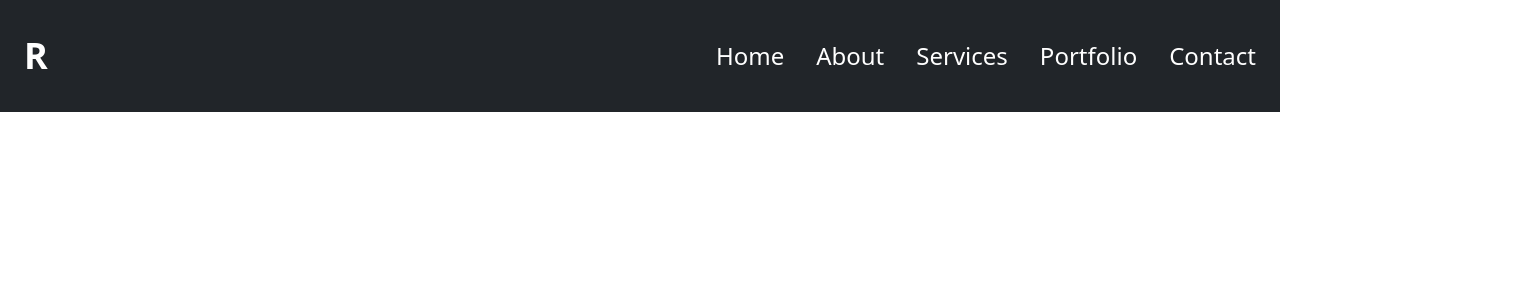
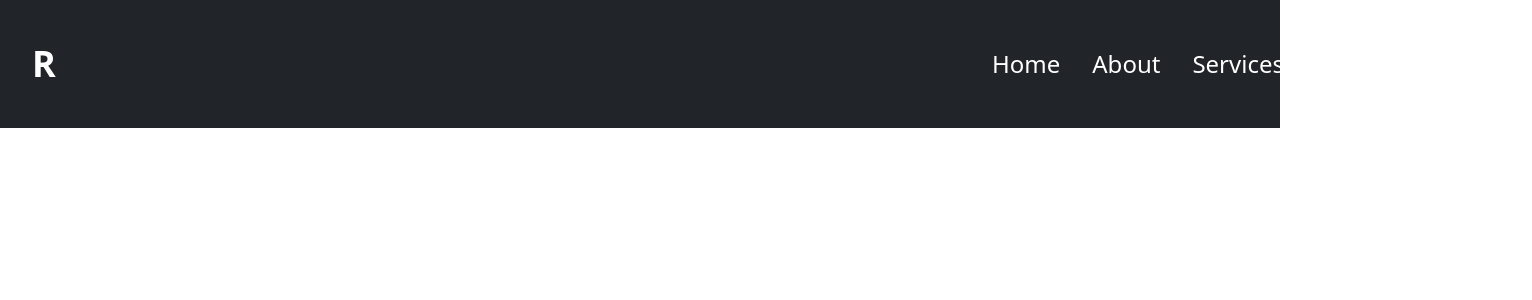
Before and after one commit to wedadosama/R-With-React, a React (Create React App) app: page / in a window 1280 px wide. Shown: the top 300 px of the page, 1532 px wide, since content can reach past the window. Built offline with nearby package versions, Linux system fonts and the light colour scheme.

Commit message:
Fix:move Header component to layouts and improve structure

```diff
--- a/src/App.js
+++ b/src/App.js
@@ -1,12 +1,9 @@
-import Header from "./Header";
-
-
+import Header from "./components/leyouts/Header";
 
 function App() {
   return (
     <>
       <Header />
-
     </>
   );
 }
--- a/src/Header.jsx
+++ /dev/null
@@ -1,55 +0,0 @@
-import { useState } from "react";
-
-function Header() {
-  const [menuOpen, setMenuOpen] = useState(false);
-
-  return (
-    <header className="absolute top-0 left-0 w-full flex justify-between items-center p-6 bg-[#212529] text-white">
-      <h1 className="text-4xl font-bold">R</h1>
-      <nav>
-        {}
-        <button
-          onClick={() => setMenuOpen(!menuOpen)}
-          className="md:hidden focus:outline-none"
-        >
-          <img src="/icons/menu.webp" alt="Menu" className="w-10 h-10" />
-        </button>
-
-        {}
-        <ul
-          className={`absolute top-16 left-0 w-full bg-[#212529] flex flex-col items-center space-y-4 text-2xl py-4 transition-all duration-300 ease-in-out ${
-            menuOpen ? "block" : "hidden"
-          } md:static md:flex md:flex-row md:space-x-8 md:space-y-0 md:bg-transparent`}
-        >
-          <li>
-            <a href="#" className="hover:text-gray-400">
-              Home
-            </a>
-          </li>
-          <li>
-            <a href="#" className="hover:text-gray-400">
-              About
-            </a>
-          </li>
-          <li>
-            <a href="#" className="hover:text-gray-400">
-              Services
-            </a>
-          </li>
-          <li>
-            <a href="#" className="hover:text-gray-400">
-              Portfolio
-            </a>
-          </li>
-          <li>
-            <a href="#" className="hover:text-gray-400">
-              Contact
-            </a>
-          </li>
-        </ul>
-      </nav>
-    </header>
-  );
-}
-
-export default Header;
--- /dev/null
+++ b/src/components/leyouts/Header.jsx
@@ -0,0 +1,58 @@
+import { useState } from "react";
+
+function Header() {
+  const [menuOpen, setMenuOpen] = useState(false);
+
+  return (
+    <header className=" top-0 left-0 w-full bg-[#212529] text-white">
+      <div
+        className="
+
+      container flex justify-between items-center p-8"
+      >
+        <h1 className="text-4xl font-bold">R</h1>
+        <nav className="relative">
+          {}
+          <button onClick={() => setMenuOpen(!menuOpen)} className="md:hidden focus:outline-none">
+            <img src="/icons/menu.webp" alt="Menu" className="w-10 h-10" />
+          </button>
+
+          {}
+          <ul
+            className={`absolute right-0 w-64 bg-[#212529] flex flex-col items-center space-y-4 text-2xl py-4 transition-all duration-300 ease-in-out ${
+              menuOpen ? "top-16 opacity-100" : "top-[-300px] opacity-0"
+            } md:static md:flex md:flex-row md:space-x-8 md:space-y-0 md:bg-transparent md:opacity-100`}
+          >
+            <li>
+              <a href="index.html" className="hover:text-gray-400">
+                Home
+              </a>
+            </li>
+            <li>
+              <a href="index.html" className="hover:text-gray-400">
+                About
+              </a>
+            </li>
+            <li>
+              <a href="index.html" className="hover:text-gray-400">
+                Services
+              </a>
+            </li>
+            <li>
+              <a href="index.html" className="hover:text-gray-400">
+                Portfolio
+              </a>
+            </li>
+            <li>
+              <a href="index.html" className="hover:text-gray-400">
+                Contact
+              </a>
+            </li>
+          </ul>
+        </nav>
+      </div>
+    </header>
+  );
+}
+
+export default Header;
--- a/src/index.js
+++ b/src/index.js
@@ -3,6 +3,7 @@ import ReactDOM from 'react-dom/client';
 import './index.css';
 import App from './App';
 import reportWebVitals from './reportWebVitals';
+
 
 const root = ReactDOM.createRoot(document.getElementById('root'));
 root.render(
```
